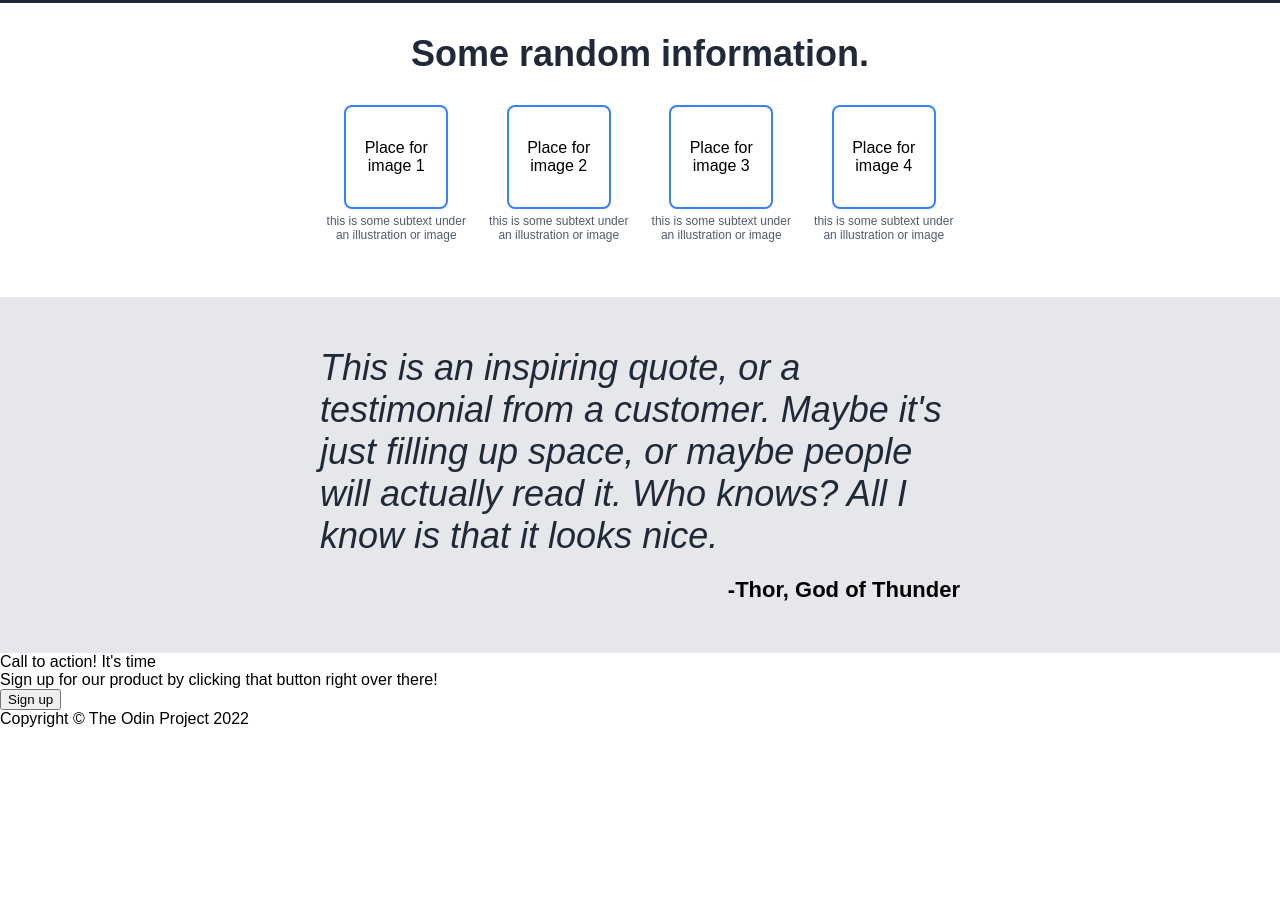
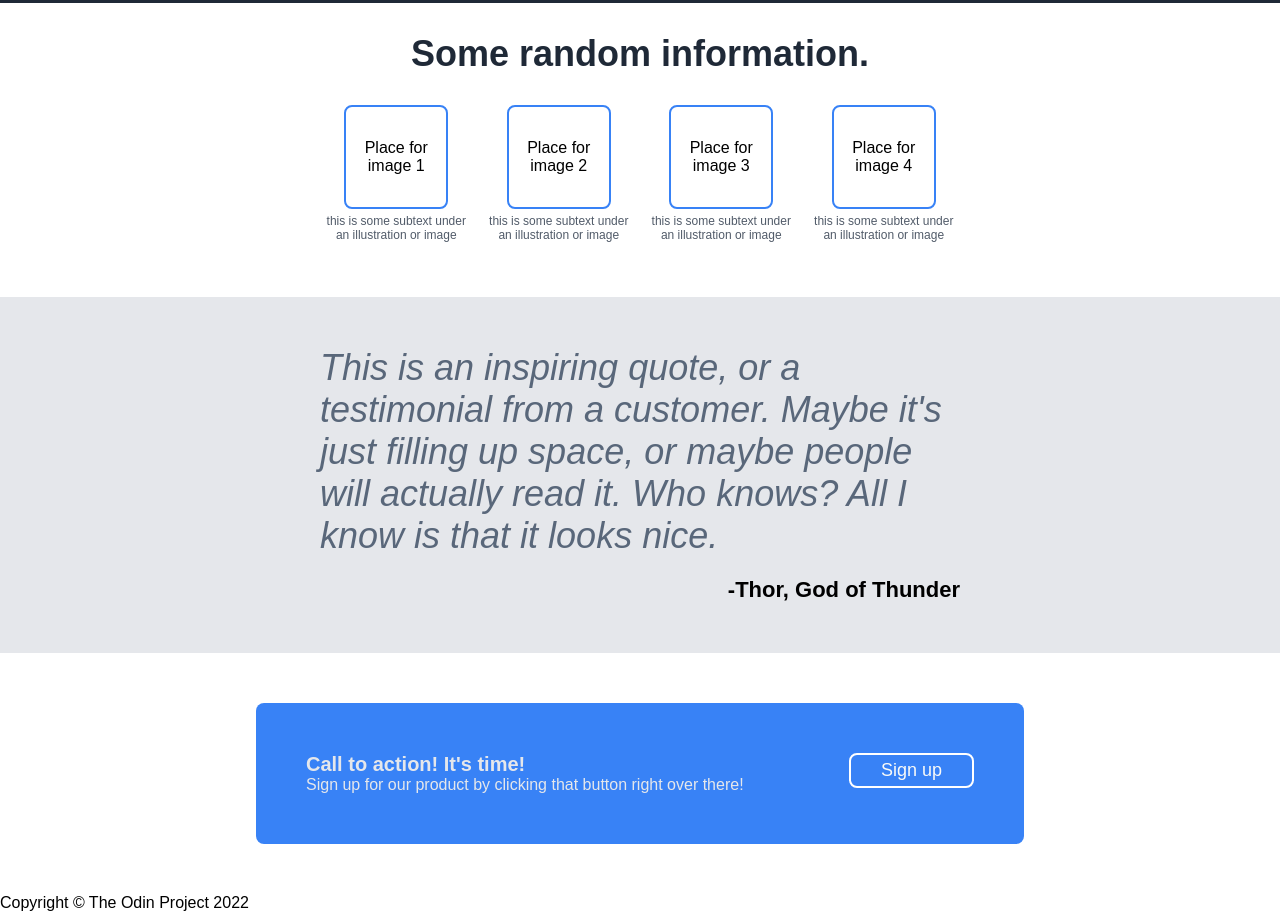
Before and after one commit to TickTockClock40/odin-landing-page, a plain HTML site: page index.html in a window 1280 px wide. Shown: the part 490-1402 px from the top of the page. Before the commit the page ends 1218 px from the top, so only its background shows below. Drawn offline with Linux system fonts and the light colour scheme.

Commit message:
Format section-d and apply some similar formats to both buttons

```diff
--- a/index.html
+++ b/index.html
@@ -57,7 +57,7 @@
     </div>
     <div class="section-d">
         <div class="left-d">
-            <div class="title-d">Call to action! It's time</div>
+            <div class="title-d">Call to action! It's time!</div>
             <div class="content-d">Sign up for our product by clicking that button right over there!</div>
         </div>
         <button class="right-d-button">Sign up</div>
--- a/style.css
+++ b/style.css
@@ -58,14 +58,14 @@ ul {
 
 }
 
-.button-a {
+button {
     background-color: #3882f6;
     color: #f9faf8;
     text-align: center;
     border-radius: 8px;
     margin-top: 15px;
     padding: 5px 20px;
-    font-weight: bold;
+    font-weight: normal;
     border: none;
     font-size: 18px;
 }
@@ -161,7 +161,7 @@ ul {
 .quote {
     font-size: 36px;
     font-style: italic;
-    color: #1f2937;
+    color: #59677a;
 }
 
 .author {
@@ -169,3 +169,32 @@ ul {
     font-weight: bold;
     margin-left:auto;
 }
+
+.section-d {
+    display:flex;
+    background-color: #3882f6;
+    margin: 50px 20%;
+    padding: 50px;
+    border-radius: 8px;
+    color: #e5e7eb;
+    justify-content: space-between;
+}
+
+.title-d {
+    font-weight: bold;
+    font-size: 20px;
+}
+.content-d {
+    padding-right: 50px;
+}
+
+.right-d-button {
+    border: 2px solid white;
+    border-color: white;
+    flex-shrink: 0;
+    flex-grow: 0;
+    align-items: center;
+    margin: 0;
+    width: 125px;
+    height: 35px;
+}
```
